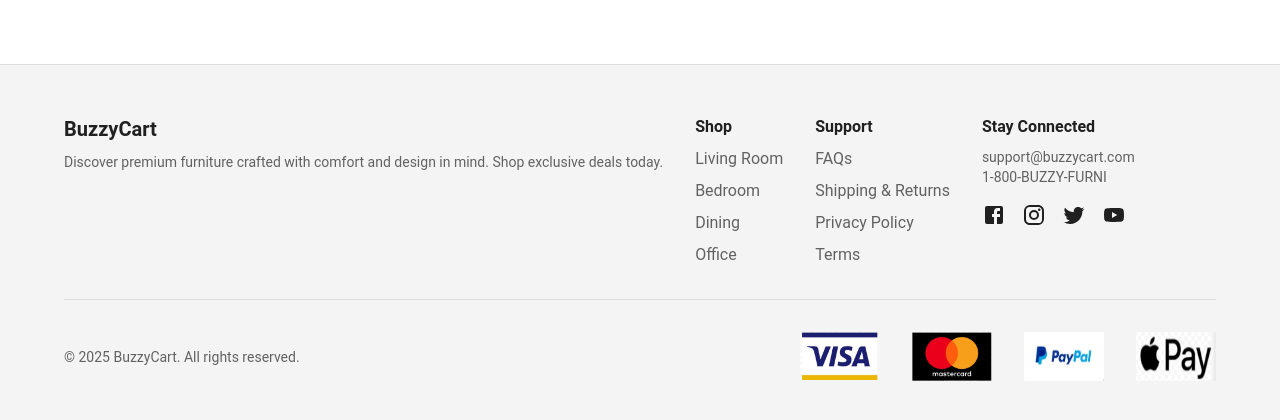
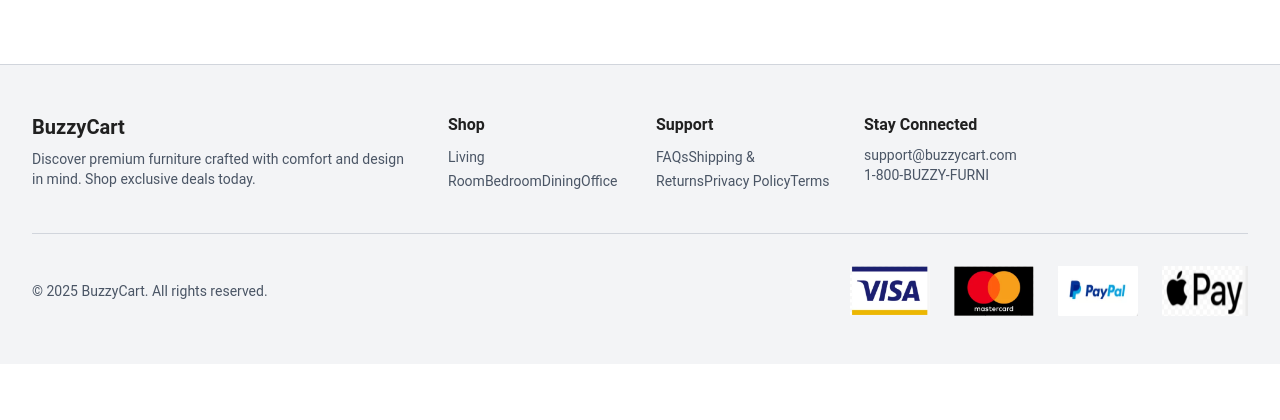
Before and after one commit to TopOfPassion619/next-auth-cart, a Next.js app: page /components/layout/Footer in a window 1280 px wide. Shown: the top 420 px of the page. Built offline with nearby package versions, Linux system fonts and the light colour scheme.

Commit message:
fix layout

```diff
--- /dev/null
+++ b/pages/About/index.tsx
@@ -0,0 +1,19 @@
+import { Container, Typography } from '@mui/material';
+import Layout from '../components/layout/Layout';
+
+const About = () => {
+  return (
+    <Layout>
+      <Container sx={{ py: 8 }}>
+        <Typography variant="h3" fontWeight={700} gutterBottom>
+          About Us
+        </Typography>
+        <Typography variant="body1" color="text.secondary">
+          This is the about page content.
+        </Typography>
+      </Container>
+    </Layout>
+  );
+};
+
+export default About;
--- /dev/null
+++ b/pages/Blog/index.tsx
@@ -0,0 +1,19 @@
+import { Container, Typography } from '@mui/material';
+import Layout from '../components/layout/Layout';
+
+const Blog = () => {
+  return (
+    <Layout>
+      <Container sx={{ py: 8 }}>
+        <Typography variant="h3" fontWeight={700} gutterBottom>
+          Blog Page
+        </Typography>
+        <Typography variant="body1" color="text.secondary">
+          This is the Blog page content.
+        </Typography>
+      </Container>
+    </Layout>
+  );
+};
+
+export default Blog;
--- /dev/null
+++ b/pages/Contact/index.tsx
@@ -0,0 +1,19 @@
+import { Container, Typography } from '@mui/material';
+import Layout from '../components/layout/Layout';
+
+const Contact = () => {
+  return (
+    <Layout>
+      <Container sx={{ py: 8 }}>
+        <Typography variant="h3" fontWeight={700} gutterBottom>
+          Contact Us
+        </Typography>
+        <Typography variant="body1" color="text.secondary">
+          This is the Contact page content.
+        </Typography>
+      </Container>
+    </Layout>
+  );
+};
+
+export default Contact;
--- a/pages/components/Home/FeaturedProducts.tsx
+++ b/pages/components/Home/FeaturedProducts.tsx
@@ -13,15 +13,15 @@ const FeaturedProducts = () => {
           xs: '100%',
           sm: '95%',
           md: '90%',
-          lg: '1400px',
+          lg: '1480px',
         },
         mt: 8
       }}
     >
-      <Typography variant="h4" fontWeight={600} gutterBottom>
+      <Typography variant="h5" fontWeight={600} gutterBottom>
         Featured Products
       </Typography>
-      <Grid container spacing={4}>
+      <Grid container spacing={2} sx={{ padding: '12px' }}>
         {featuredProducts.map((product) => (
           <Box
             key={product.id}
--- a/pages/components/Home/ReducedProducts.tsx
+++ b/pages/components/Home/ReducedProducts.tsx
@@ -1,4 +1,4 @@
-import { Box, Typography, Grid } from '@mui/material';
+import { Box, Typography } from '@mui/material';
 import ReducedCard from './ReducedCard';
 import { reducedProducts } from '@/utils/productData';
 
@@ -20,13 +20,15 @@ const ReducedProducts = () => {
       <Typography variant="h5" fontWeight={600} gutterBottom>
         Limited-Time Deals
       </Typography>
-      <Grid container spacing={4}>
+      <div className="flex flex-wrap -mx-2 max-w-[1400px] mx-auto p-4">
         {reducedProducts.map((product) => (
-          <Grid item xs={12} sm={6} md={3} key={product.id}>
-            <ReducedCard product={product} />
-          </Grid>
+          <div key={product.id} className="w-full sm:w-1/2 md:w-1/4 p-2 flex">
+            <div className="w-full">
+              <ReducedCard product={product} />
+            </div>
+          </div>
         ))}
-      </Grid>
+      </div>
     </Box>
   );
 };
--- a/pages/components/layout/Footer.tsx
+++ b/pages/components/layout/Footer.tsx
@@ -1,90 +1,66 @@
-import { Box, Container, Typography, Link, Stack } from '@mui/material';
-import Grid from '@mui/material/Grid';
-import { Facebook, Instagram, Twitter, YouTube } from '@mui/icons-material';
 import Image from 'next/image';
+import Link from 'next/link';
 
 const Footer = () => {
   return (
-    <Box sx={{ bgcolor: '#f4f4f4', mt: 8, py: 6, borderTop: '1px solid #ddd' }}>
-      <Container maxWidth="lg">
-        <Grid container spacing={4}>
-          {/* Brand Info */}
-          <Grid item xs={12} md={4}>
-            <Typography variant="h6" fontWeight={700} gutterBottom>
-              BuzzyCart
-            </Typography>
-            <Typography variant="body2" color="text.secondary">
+    <div className="bg-gray-100 mt-16 py-12 border-t border-gray-300">
+      <div className="max-w-7xl mx-auto px-4 sm:px-6 lg:px-8">
+        <div className="flex flex-wrap -mx-4">
+          <div className="w-full md:w-1/3 px-4 mb-8 md:mb-0">
+            <h6 className="text-xl font-bold mb-2">BuzzyCart</h6>
+            <p className="text-sm text-gray-600">
               Discover premium furniture crafted with comfort and design in mind. Shop exclusive deals today.
-            </Typography>
-          </Grid>
+            </p>
+          </div>
 
-          {/* Navigation Links */}
-          <Grid item xs={6} md={2}>
-            <Typography variant="subtitle1" fontWeight={600} gutterBottom>
-              Shop
-            </Typography>
-            <Stack spacing={1}>
-              <Link href="#" underline="none" color="text.secondary">Living Room</Link>
-              <Link href="#" underline="none" color="text.secondary">Bedroom</Link>
-              <Link href="#" underline="none" color="text.secondary">Dining</Link>
-              <Link href="#" underline="none" color="text.secondary">Office</Link>
-            </Stack>
-          </Grid>
+          <div className="w-1/2 md:w-1/6 px-4 mb-8 md:mb-0">
+            <h6 className="text-base font-semibold mb-2">Shop</h6>
+            <div className="space-y-1">
+              <Link href="#" className="text-sm text-gray-600 hover:underline">Living Room</Link>
+              <Link href="#" className="text-sm text-gray-600 hover:underline">Bedroom</Link>
+              <Link href="#" className="text-sm text-gray-600 hover:underline">Dining</Link>
+              <Link href="#" className="text-sm text-gray-600 hover:underline">Office</Link>
+            </div>
+          </div>
 
-          {/* Support */}
-          <Grid item xs={6} md={2}>
-            <Typography variant="subtitle1" fontWeight={600} gutterBottom>
-              Support
-            </Typography>
-            <Stack spacing={1}>
-              <Link href="#" underline="none" color="text.secondary">FAQs</Link>
-              <Link href="#" underline="none" color="text.secondary">Shipping & Returns</Link>
-              <Link href="#" underline="none" color="text.secondary">Privacy Policy</Link>
-              <Link href="#" underline="none" color="text.secondary">Terms</Link>
-            </Stack>
-          </Grid>
+          <div className="w-1/2 md:w-1/6 px-4 mb-8 md:mb-0">
+            <h6 className="text-base font-semibold mb-2">Support</h6>
+            <div className="space-y-1">
+              <Link href="#" className="text-sm text-gray-600 hover:underline">FAQs</Link>
+              <Link href="#" className="text-sm text-gray-600 hover:underline">Shipping & Returns</Link>
+              <Link href="#" className="text-sm text-gray-600 hover:underline">Privacy Policy</Link>
+              <Link href="#" className="text-sm text-gray-600 hover:underline">Terms</Link>
+            </div>
+          </div>
 
-          {/* Contact & Social */}
-          <Grid item xs={12} md={4}>
-            <Typography variant="subtitle1" fontWeight={600} gutterBottom>
-              Stay Connected
-            </Typography>
-            <Typography variant="body2" color="text.secondary">
-              support@buzzycart.com
-            </Typography>
-            <Typography variant="body2" color="text.secondary">
-              1-800-BUZZY-FURNI
-            </Typography>
-            <Stack direction="row" spacing={2} mt={2}>
-              <Link href="#" color="inherit"><Facebook /></Link>
-              <Link href="#" color="inherit"><Instagram /></Link>
-              <Link href="#" color="inherit"><Twitter /></Link>
-              <Link href="#" color="inherit"><YouTube /></Link>
-            </Stack>
-          </Grid>
-        </Grid>
+          <div className="w-full md:w-1/3 px-4">
+            <h6 className="text-base font-semibold mb-2">Stay Connected</h6>
+            <p className="text-sm text-gray-600">support@buzzycart.com</p>
+            <p className="text-sm text-gray-600">1-800-BUZZY-FURNI</p>
+            <div className="flex space-x-4 mt-4">
+              <Link href="#" className="text-gray-600 hover:text-gray-900"><i className="fab fa-facebook"></i></Link>
+              <Link href="#" className="text-gray-600 hover:text-gray-900"><i className="fab fa-instagram"></i></Link>
+              <Link href="#" className="text-gray-600 hover:text-gray-900"><i className="fab fa-twitter"></i></Link>
+              <Link href="#" className="text-gray-600 hover:text-gray-900"><i className="fab fa-youtube"></i></Link>
+            </div>
+          </div>
+        </div>
 
-        {/* Divider */}
-        <Box sx={{ borderTop: '1px solid #ddd', my: 4 }} />
+        <div className="border-t border-gray-300 my-8" />
 
-        {/* Payment & Copyright */}
-        <Grid container justifyContent="space-between" alignItems="center">
-          <Grid item>
-            <Typography variant="body2" color="text.secondary">
-              © {new Date().getFullYear()} BuzzyCart. All rights reserved.
-            </Typography>
-          </Grid>
-          <Grid item>
-            <Stack direction="row" spacing={4}>
-              <Image src="/assets/img/visa.png" alt="Visa" width={80} height={28} />
-              <Image src="/assets/img/mastercard.png" alt="Mastercard" width={80} height={28} />
-              <Image src="/assets/img/paypal.png" alt="PayPal" width={80} height={28} />
-              <Image src="/assets/img/apple.png" alt="Apple Pay" width={80} height={28} />
-            </Stack>
-          </Grid>
-        </Grid>
-      </Container>
-    </Box>
+        <div className="flex flex-col md:flex-row justify-between items-center">
+          <p className="text-sm text-gray-600 mb-4 md:mb-0">
+            © {new Date().getFullYear()} BuzzyCart. All rights reserved.
+          </p>
+          <div className="flex space-x-6">
+            <Image src="/assets/img/visa.png" alt="Visa" width={80} height={28} />
+            <Image src="/assets/img/mastercard.png" alt="Mastercard" width={80} height={28} />
+            <Image src="/assets/img/paypal.png" alt="PayPal" width={80} height={28} />
+            <Image src="/assets/img/apple.png" alt="Apple Pay" width={86} height={20} />
+          </div>
+        </div>
+      </div>
+    </div>
   );
 };
 
--- a/pages/components/layout/Header.tsx
+++ b/pages/components/layout/Header.tsx
@@ -1,4 +1,3 @@
-// components/Header.tsx
 'use client';
 
 import Link from 'next/link';
```
Also changed, not shown: pages/components/Home/ReducedCard.tsx (+23 -11 lines).
